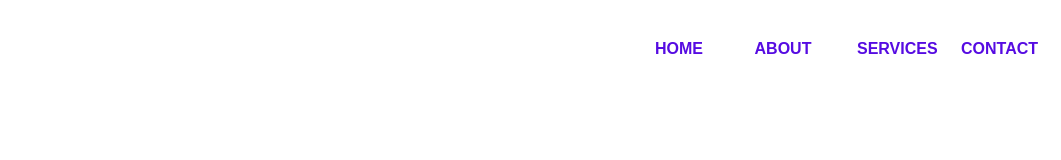
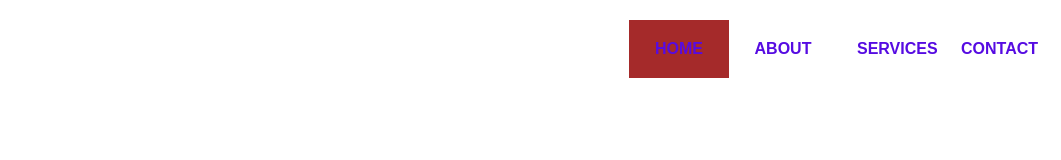
Before and after one commit to Jacksongargar/Website-Header, a plain HTML site: page index.html in a window 1280 px wide. In both pictures the pointer is over the link "HOME". Shown: the full height of the page, 219-1280 px from the left. Drawn offline with Linux system fonts and the light colour scheme.

Commit message:
first commit

```diff
--- a/style.css
+++ b/style.css
@@ -38,3 +38,7 @@
     width: 80px;
     padding: 20px;
   }
+.navbar a:hover{
+    background-color: brown;
+
+}
```
